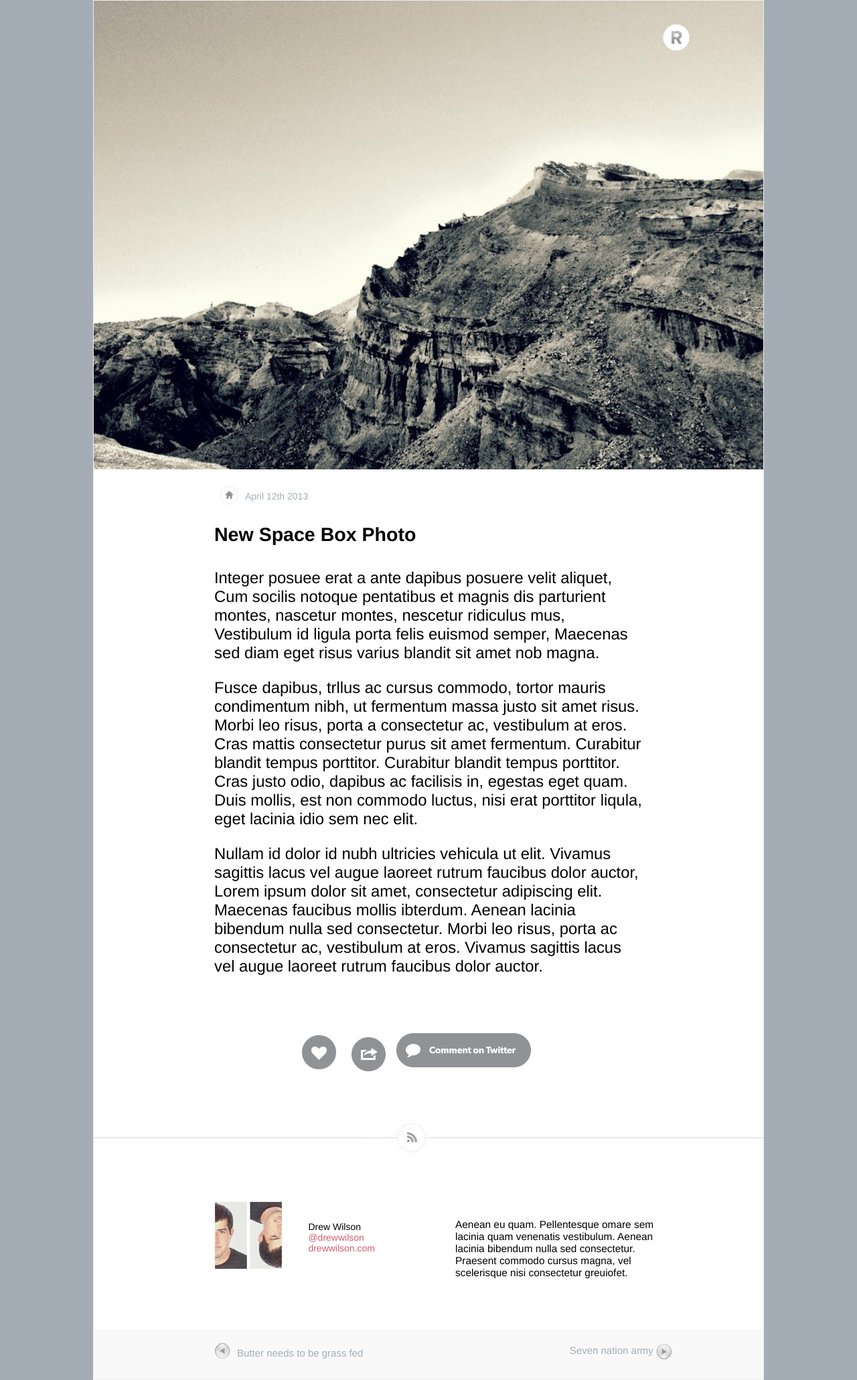
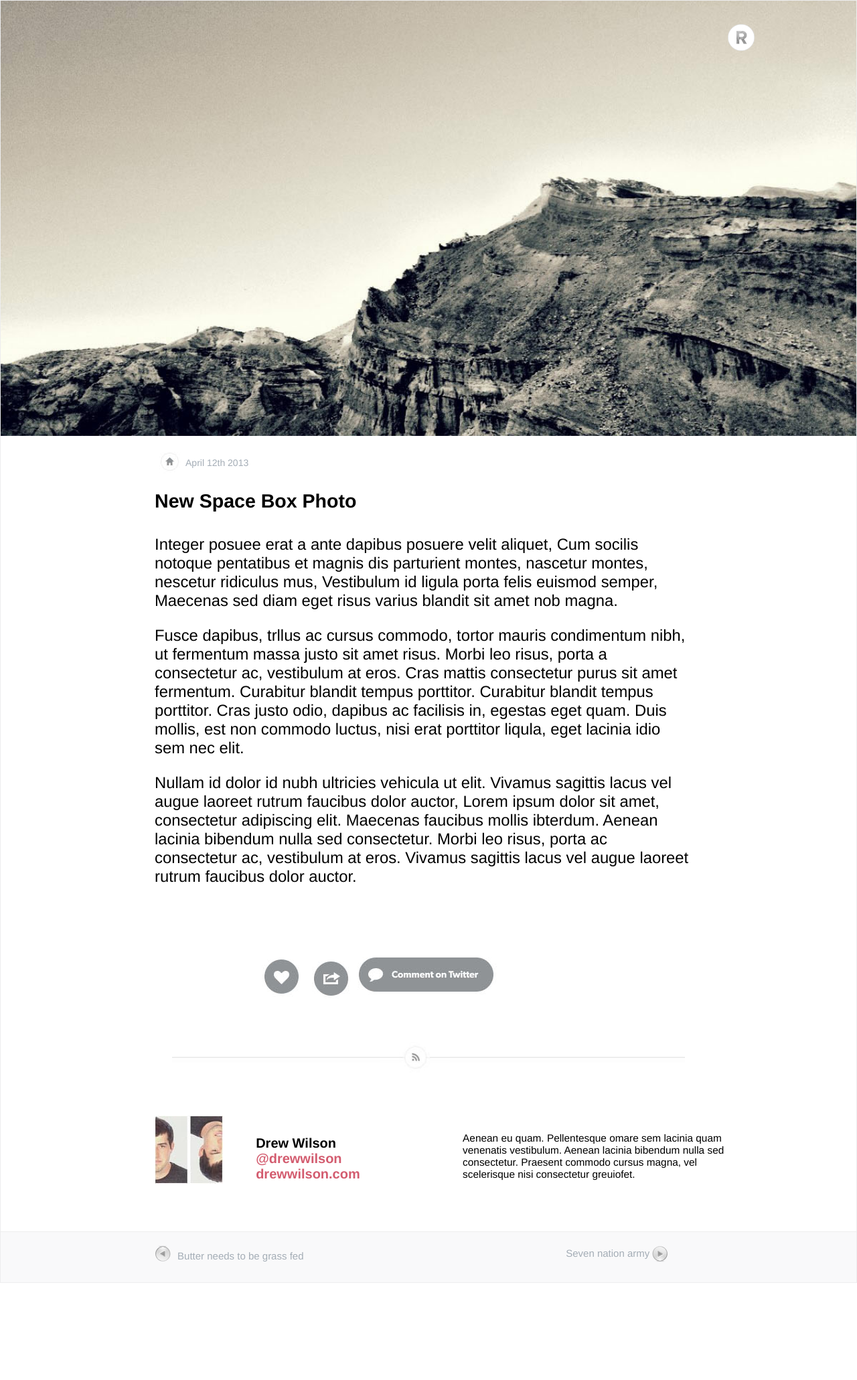
Before and after one commit to DonCox/class_project, a plain HTML site: page index.html in a window 1280 px wide. Shown: the whole page at 67% size. After the commit the page ends 1916 px from the top, so only its background shows below. Drawn offline with Linux system fonts and the light colour scheme.

Commit message:
Updated per suggestions from class mentor.

```diff
--- a/css/style.css
+++ b/css/style.css
@@ -1,8 +1,8 @@
 /* . for a class and # for an id */
 body {
-    background-color: #a4adb6;
+    /*background-color: #a4adb6;*/
     font-family: Gibson, Helvetica Neue, sans-serif;
-    width: 1000px;
+    /*width: 1000px; */
     margin: auto;
     /*max-width: 1000px;*/
     border: 1px solid #ededee;
@@ -12,21 +12,24 @@ body {
 .container {
     background-color: #fff;
     width: 100%;
-    max-width: 1000px;
+    /*max-width: 680px;*/
 }
 
 .main {
     background-image: url('../images/roon-hero-image.jpg');
     background-repeat: no-repeat;
     background-position: center;
+    background-size: 100%;
+    background-position: top;
     margin: 0;
     padding: 0;
     width: 100%;
-    height: 700px;
+    height: 650px;
+    vertical-align: baseline;
 }
-.bkground {
+/*.bkground {
     width: 100%;
-}
+}*/
 h1 {
     font-family: Gibson, Helvetica Neue, sans-serif;
     font-size: 1.2em;
@@ -72,7 +75,8 @@ p {
 }
 .connect {
     display: block;
-    width: 100%;
+    width: 60%;
+    margin-left: 20%;
     margin-top: 60px;
     margin-bottom: 60px;
 }
@@ -87,11 +91,18 @@ p {
 .drew-photo {
     float: left;
     width: 40%;
+}.photo-title {
+    font-size: 20px;
+    font-weight: bold;
+    margin-bottom: 6px;
 }
 .drew-tags {
     margin-top: 30px;
     margin-right: 25%;
     float: right;
+    font-size: 20px;
+    font-weight: bold;
+    margin-bottom: 6px;
 }
 .drew-tags a {
     text-decoration: none;
@@ -111,6 +122,7 @@ p {
     display: inline-block;
     font-size: 30px;
     background: #f9f9fa;
+    border-top: 1px solid #ededee;
     margin-top: 30px;
     width: 100%;
     height: 75px;
@@ -153,27 +165,37 @@ p {
     vertical-align: middle;
 }
 sub-footer a {
+    background: #f9f9fa;
     text-decoration: none;
     vertical-align: middle;
 }
 /* Media queries */
 
-@media only screen
-and (min-device-width : 320px)
-and (max-device-width : 480px) {
+@media only screen and
+and (min-device-width: 319px)
+and (max-device-width: 480px) {
+    .main {
+        height: 320px;
+    }
     .container {
         max-width: 430px;
     }
 }
 @media screen
-and (max-width: 481px)
-and (max-width: 638px) {
+and (min-width: 480px)
+and (max-width: 639px) {
+    .main {
+        height: 300px;
+    }
     .container {
-        max-width: 430px;
+        max-width: 500px;           /*430px*/
         margin-left: 15px;
     }
     .twitter-icon {
         margin-left: -30px;
+    }
+    .drew-tags {
+        font-size: 15px;
     }
     .play_icon img {
         margin-left: 2%;
@@ -186,12 +208,18 @@ and (max-width: 638px) {
 @media only screen
 and (min-width : 639px)
 and (max-width: 767px) {
+    .main {
+        height: 480px;
+    }
     .container {
         max-width: 680px;
         margin-left: 1px;
     }
     .buttons {
         margin-left: 22%;
+    }
+    .connect {
+        height: inherit;
     }
     .play_icon img {
         margin-left: 13%;
@@ -206,6 +234,9 @@ and (max-width: 767px) {
 @media only screen
 and (min-width : 768px)
 and (max-width: 1023px) {
+    .main {
+        height: 600px;
+    }
     .container {
         max-width: 680px;
         margin-left: 4%;
--- a/index.html
+++ b/index.html
@@ -2,15 +2,17 @@
 <html>
 <head>
 	<meta http-equiv="Content-Type" content="text/html; charset=utf-8"/>
+	<meta name="viewport" content="initial-scale=1.0 maximum-scale=1.0">
 	<title>Class Project</title>
 	<link rel="stylesheet" type="text/css" href="css/style.css">
 
-	<meta name="viewport" content="initial-scale=1.0 maximum-scale=1.0">
+
 <body>
+	<div class="main">
+		<img class="bkground" src="images/roon-logo.png">
+	</div>
 	<div class="container">
-		<div class="main">
-			<img class="bkground" src="images/roon-logo.png">
-		</div>
+
 		<div class="home">
 			<a href=index.html class="home-icon"><img class="home-txt" src="images/home_icon.png">April 12th 2013</a>
 		</div>
@@ -48,7 +50,6 @@
 
 		<div>
 			<a href=#><img class="connect" src="images/my_connect.jpg"></a>
-			<!--<hr style="background: #000 url(images/connect_icon.png) no-repeat;" />-->
 		</div>
 
 		<div class="footer">
@@ -69,7 +70,6 @@
 			</div>
 		</div>
 		<div class="sub-footer">
-			<!--<a href=index.html class="home-icon"><img class="home-txt" src="images/home_icon.png">April 12th 2013</a>-->
 			<a href=# class="play_icon"><img class="play_img" src="images/play_win7_disabled_1.png">Butter needs to be grass fed</a>
 			<a href=# class="play_icon_2"><span>Seven nation army </span><img src="images/play_win7_disabled_1.png"></a>
 
@@ -77,8 +77,5 @@
 
 	</div>
 
-
-
-
 </body>
 </html>
```
